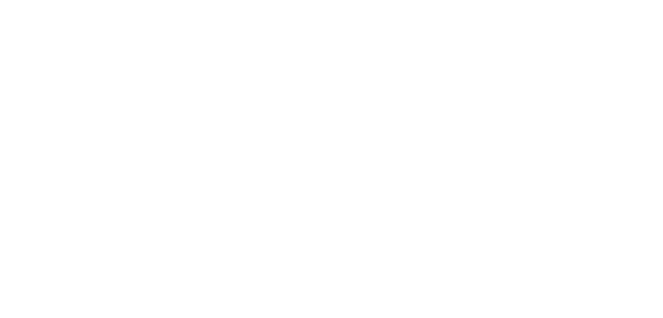
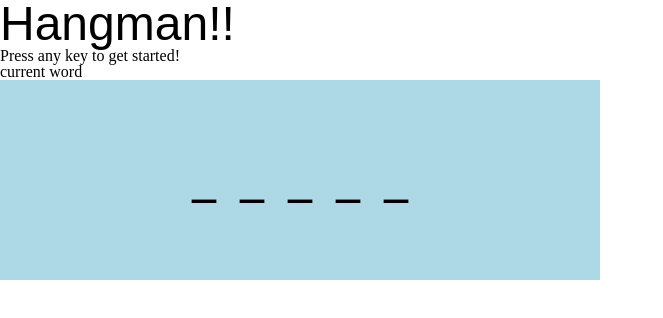
Before and after one commit to davidbinstock/Hangman-Game, a plain HTML site: page index.html in a window 1280 px wide. Shown: the whole page, without its empty margins (0-663 px from the left). Drawn offline with Linux system fonts and the light colour scheme.

```diff
--- a/assets/css/style.css
+++ b/assets/css/style.css
@@ -0,0 +1,22 @@
+.hangman {
+    font-family: Arial, Helvetica, sans-serif;
+    font-size: 3em;
+}
+
+#word-display {
+    background-color: lightblue;
+    height: 200px;
+    width: 600px;
+
+    display: flex;
+    flex-flow: row nowrap;
+    justify-content: center;
+    align-items: center;
+
+}
+
+.letter-holder{
+    font-weight: bold;
+    font-size: 3em;
+    padding: 0 .25em;
+}
--- a/assets/javascript/game.js
+++ b/assets/javascript/game.js
@@ -0,0 +1,23 @@
+//choose a random word (maybe use array of predetermined words...)
+//have document dispay number of blanks as letters in word
+
+//var wordLength = 4;
+var wordDisplay = document.getElementById("word-display");
+
+//wordDisplay.innerHTML = '<div class="letter-holder">hello</div>';
+
+
+wordDisplay.innerHTML = createDisplay(5);
+
+
+
+function createDisplay(wordLength){
+    // declare empty string variable
+    var displayContent = "";
+    // for each letter in the word, add a new <div> element to the HTML with a "_"
+    for (var i=0; i < wordLength; i++){
+        displayContent = displayContent+'<div class="letter-holder">_</div>';
+    }
+    return displayContent;
+
+}
--- a/index.html
+++ b/index.html
@@ -12,6 +12,15 @@
 
 </head>
 <body>
+    <div class="hangman">Hangman!!</div>
+    <div>Press any key to get started!</div>
+    <div>current word</div>
+    <div id="word-display">
+        <div class="letter-holder">_</div>
+        <div class="letter-holder">Placeholder</div>
+        <div class="letter-holder">_</div>
+    </div>
+
 
     <!-- linking javascript file -->
     <script src="./assets/javascript/game.js"></script>
```
